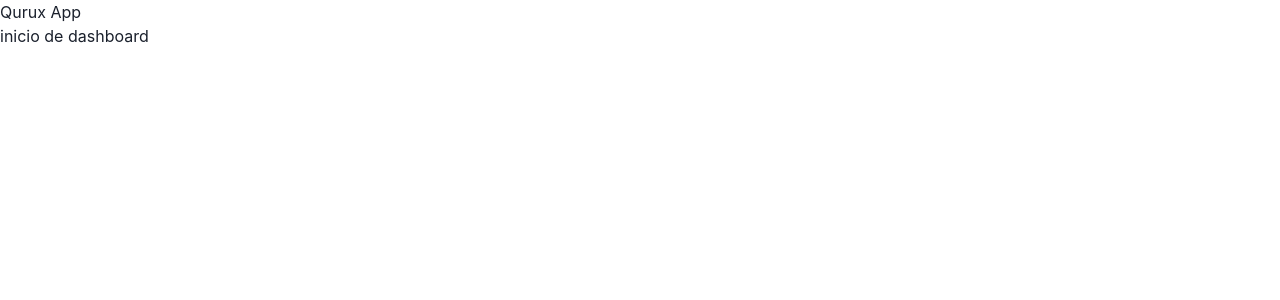
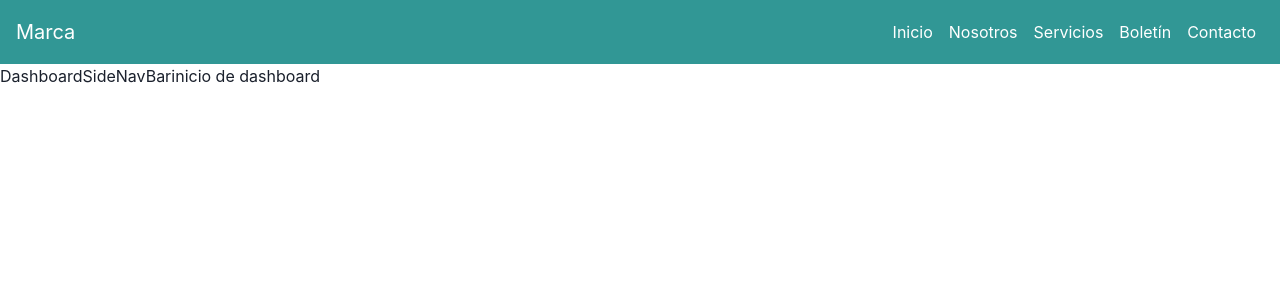
Before and after one commit to SebastianLozanoValle/scheduled-client, a React (Vite) app: page /dashboard in a window 1280 px wide. Shown: the top 300 px of the page. Built offline with nearby package versions, Linux system fonts and the light colour scheme.

Commit message:
tercer commit

```diff
--- a/package.json
+++ b/package.json
@@ -18,6 +18,7 @@
     "graphql": "^16.8.1",
     "react": "^18.2.0",
     "react-dom": "^18.2.0",
+    "react-icons": "^4.12.0",
     "react-router-dom": "^6.20.1"
   },
   "devDependencies": {
--- a/src/QuruxApp.jsx
+++ b/src/QuruxApp.jsx
@@ -1,10 +1,11 @@
 import { ChakraBaseProvider } from "@chakra-ui/react";
 import { QuruxRoutes } from "./routes/QuruxRoutes";
+import { NavBar } from "./components/NavBar";
 
 export const QuruxApp = () => {
     return (
         <ChakraBaseProvider>
-            <h1>Qurux App</h1>
+            <NavBar />
             <QuruxRoutes />
         </ChakraBaseProvider>
     );
--- /dev/null
+++ b/src/components/DashboardSideNavBar.jsx
@@ -0,0 +1,7 @@
+export const DashboardSideNavBar = () => {
+  return (
+    <>
+      DashboardSideNavBar
+    </>
+  )
+}
--- a/src/components/NavBar.jsx
+++ b/src/components/NavBar.jsx
@@ -0,0 +1,54 @@
+import { Box, Flex, Modal, ModalBody, ModalCloseButton, ModalContent, ModalHeader, ModalOverlay, Text, VStack, useDisclosure } from '@chakra-ui/react';
+import { RxHamburgerMenu } from "react-icons/rx";
+import { NavLink } from 'react-router-dom';
+import { Link as ChakraLink } from '@chakra-ui/react';
+import { useLocation } from 'react-router-dom';
+
+const Link = (props) => {
+  const location = useLocation();
+  const isActive = location.pathname === props.to;
+  return (
+    <ChakraLink as={NavLink} {...props} color={isActive ? 'red' : 'white'}>
+      {props.children}
+    </ChakraLink>
+  );
+};
+
+export const NavBar = () => {
+    const { isOpen, onOpen, onClose } = useDisclosure();
+    return (
+        <Box bg="teal.500" px={4}>
+            <Flex h={16} alignItems={'center'} justifyContent={'space-between'}>
+                <Text fontSize="xl" color="white">Marca</Text>
+                <Box display={{ base: 'block', md: 'none' }} onClick={onOpen}>
+                    <RxHamburgerMenu />
+                </Box>
+                <Box display={{ base: 'none', md: 'block' }}>
+                <Flex>
+                    <Link to="/" px={2} color="white">Inicio</Link>
+                    <Link to="/nosotros" px={2} color="white">Nosotros</Link>
+                    <Link to="/servicios" px={2} color="white">Servicios</Link>
+                    <Link to="/boletin" px={2} color="white">Boletín</Link>
+                    <Link to="/contacto" px={2} color="white">Contacto</Link>
+                </Flex>
+                </Box>
+            </Flex>
+            <Modal isOpen={isOpen} onClose={onClose}>
+                <ModalOverlay />
+                <ModalContent>
+                <ModalHeader>Nombre de la empresa</ModalHeader>
+                <ModalCloseButton />
+                <ModalBody>
+                    <VStack align="start" spacing={4}>
+                    <Link to="/" onClick={onClose}>Inicio</Link>
+                    <Link to="/nosotros" onClick={onClose}>Nosotros</Link>
+                    <Link to="/servicios" onClick={onClose}>Servicios</Link>
+                    <Link to="/boletin" onClick={onClose}>Boletín</Link>
+                    <Link to="/contacto" onClick={onClose}>Contacto</Link>
+                    </VStack>
+                </ModalBody>
+                </ModalContent>
+            </Modal>
+        </Box>
+  );
+};
--- a/src/routes/DashboardRoutes.jsx
+++ b/src/routes/DashboardRoutes.jsx
@@ -1,15 +1,19 @@
 import { Navigate, Route, Routes } from "react-router-dom"
+import { DashboardSideNavBar } from "../components/DashboardSideNavBar"
 
 export const DashboardRoutes = () => {
     return (
+        <>
+            <DashboardSideNavBar />
             <Routes>
                 <Route path="/" element={<>inicio de dashboard</>} />
-            <Route path="opcion1" element={<>muestra opcion1</>} />
+                <Route path="specialists" element={<>muestra opcion1</>} />
                 {/* Ruta comodín para cualquier ruta no coincidente */}
                 <Route path="*" element={<Navigate to="/404" />} />
 
                 {/* Página 404 */}
                 <Route path="404" element={<>Página no encontrada (404)</>} />
             </Routes>
+        </>
     )
 }
```
Also changed, not shown: 1 other file (tests, documents, lock files or other folders). Lines whose indentation alone changed are shown as unchanged.
